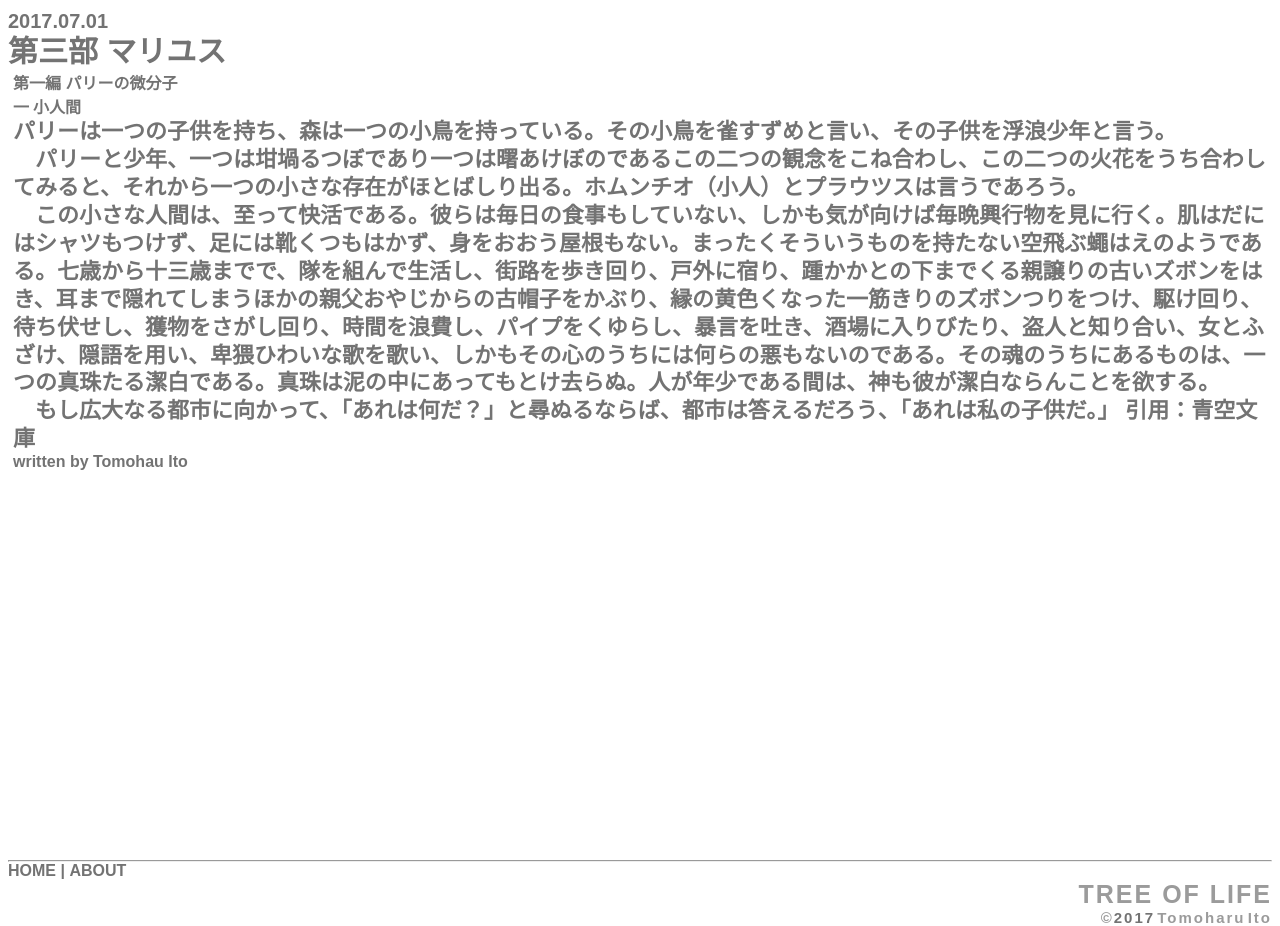
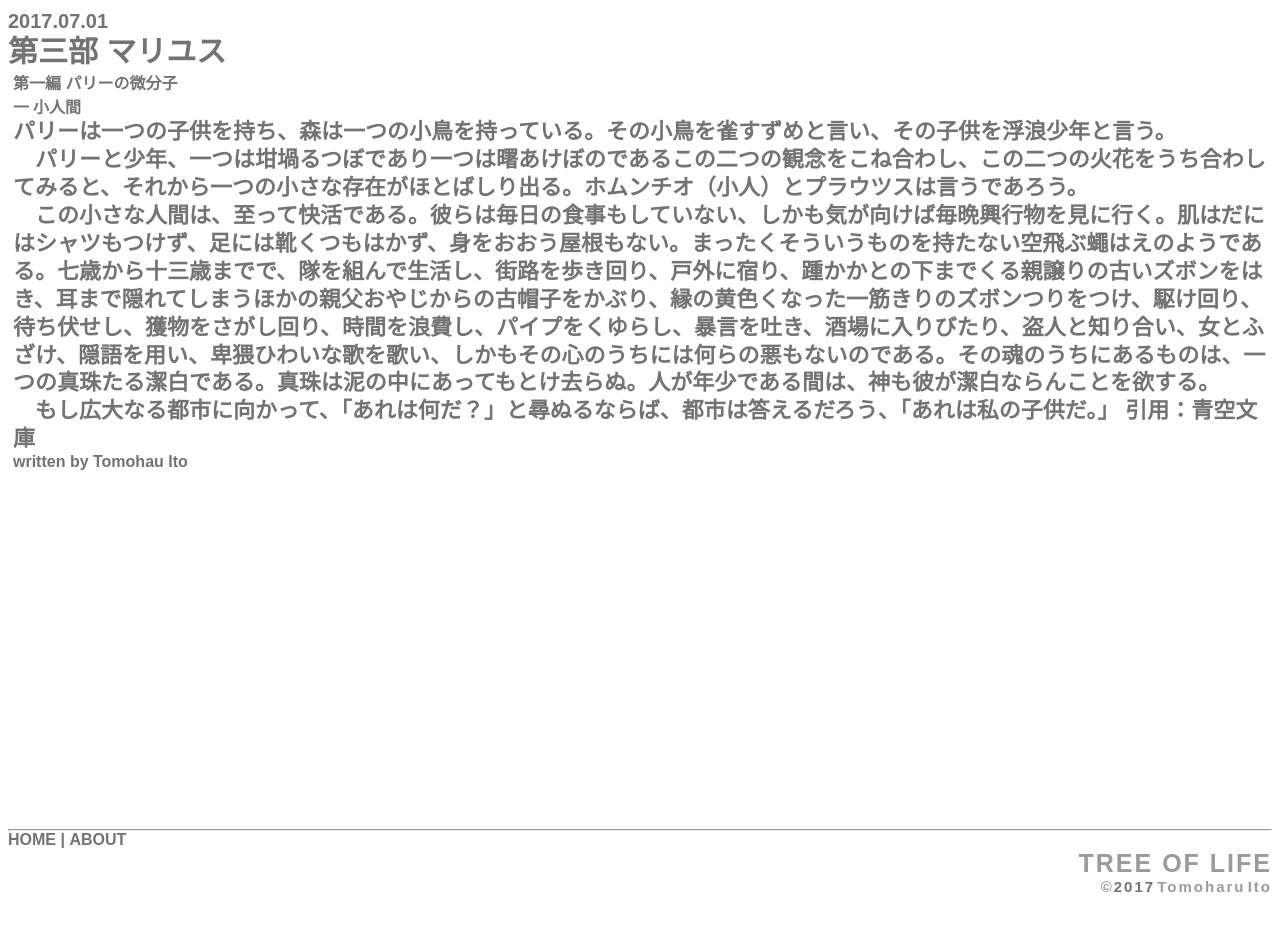
Before and after one commit to TomoharuIto/blog, a Jekyll site: the page built from _posts/2017-07-01-post.md, in a window 1280 px wide. Built offline with Jekyll 4.4.1, drawn with Linux system fonts in a browser that asks for light colours; nearby versions of some CDN libraries; some web fonts are replaced; comment, search, counter and statistics services are not loaded.

Commit message:
Tweak the layout by CSS

```diff
--- a/common/css/post.css
+++ b/common/css/post.css
@@ -106,13 +106,14 @@ header > time {
 /* ================================================== */
 
 #pageFood {
+  padding: 1% 0;
   /* display: block;     */
   /* position: absolute; */
-  /* align-self: baseline; */
-  height: 3em;
+  align-self: baseline;
+  /* height: 3em; */
   width: 100%;
-  right: 0;
-  bottom: -3.5em;
+  /* right: 0; */
+  /* bottom: -3.5em; */
 }
 
 .Sub-Logo {
```
Also changed, not shown: 1 other file.
